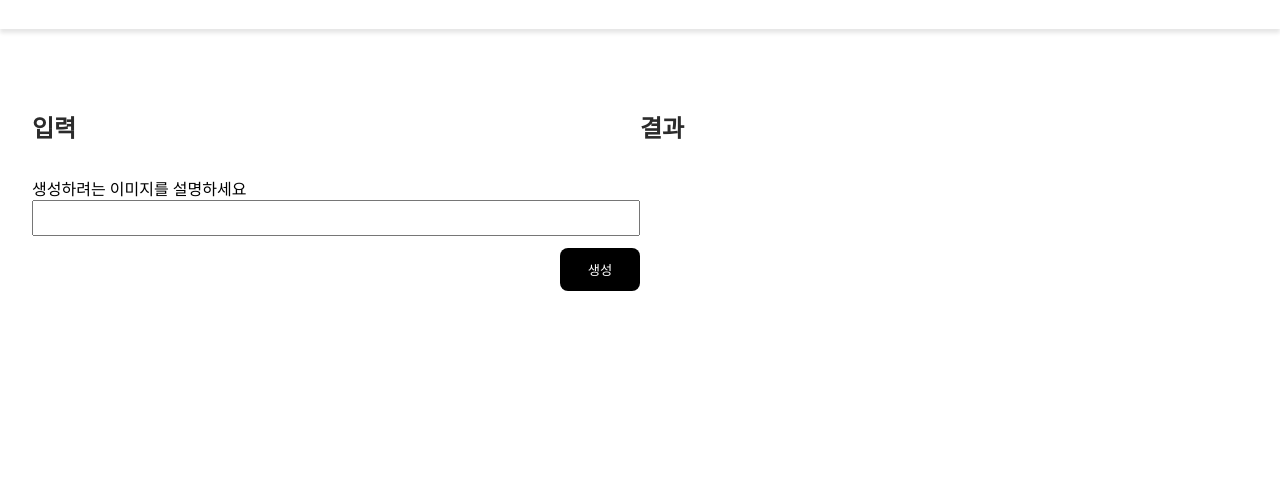
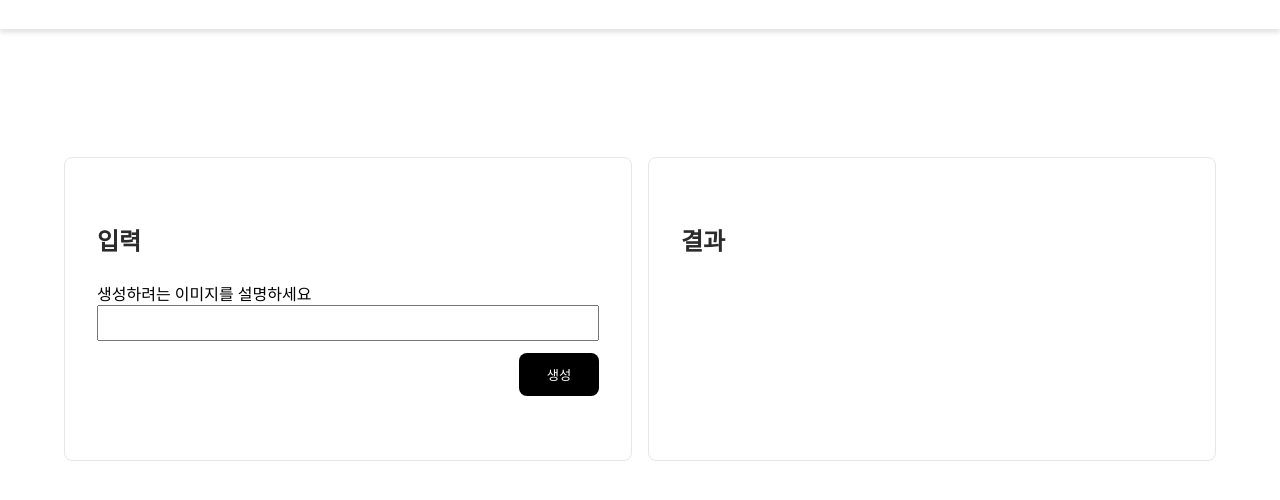
Before and after one commit to Ellie998/screenshot-to-data, a website: page index.html in a window 1280 px wide. Shown: the part 64-564 px from the top of the page. Drawn offline with Linux system fonts and the light colour scheme; a web font is replaced by a local one.

Commit message:
AUDIT : layout style

```diff
--- a/index.html
+++ b/index.html
@@ -28,7 +28,7 @@
         </section>
         <section>
           <h2>결과</h2>
-          <div id="img_container">
+          <div class="result_container">
             <img href="" id="img" />
           </div>
         </section>
--- a/styles.css
+++ b/styles.css
@@ -35,19 +35,28 @@ h1 {
 }
 h2 {
   text-align: left;
-  padding: 2rem 0;
+  padding-bottom: 1.5rem;
   font-weight: bold;
   color: rgb(43, 43, 43);
 }
+main {
+  width: 100%;
+  height: 100%;
+  margin-top: 4rem;
+}
+
 main > div {
   display: grid;
-
-  padding: 2rem;
+  padding: 4rem;
   grid-template-columns: 1fr 1fr;
+  gap: 1rem;
 }
 
 section {
-  padding: 1rem 0;
+  border: 1px solid rgb(231, 231, 231);
+  border-radius: 8px;
+  padding: 4rem 2rem;
+  max-width: 550px;
 }
 
 .form {
```
